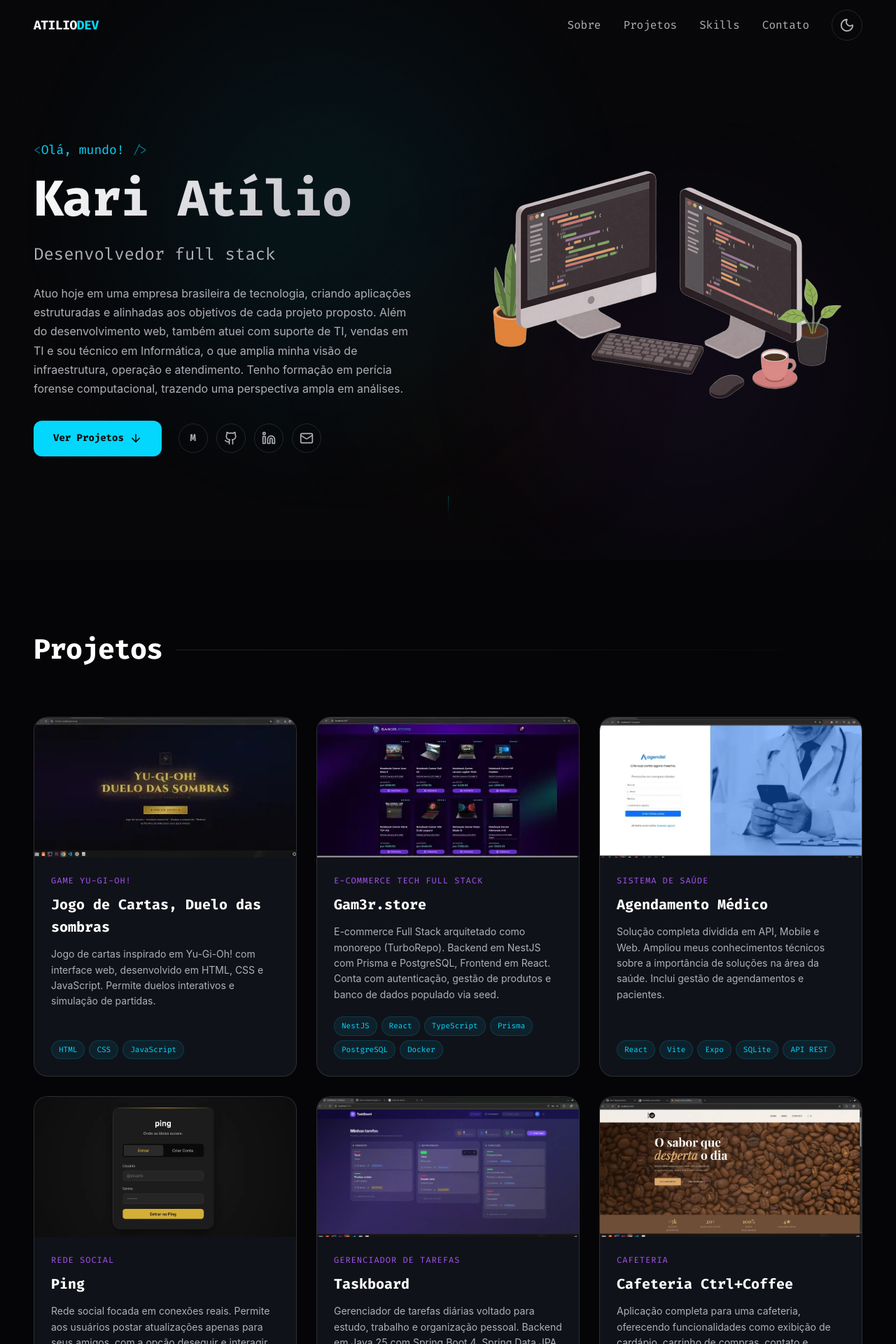
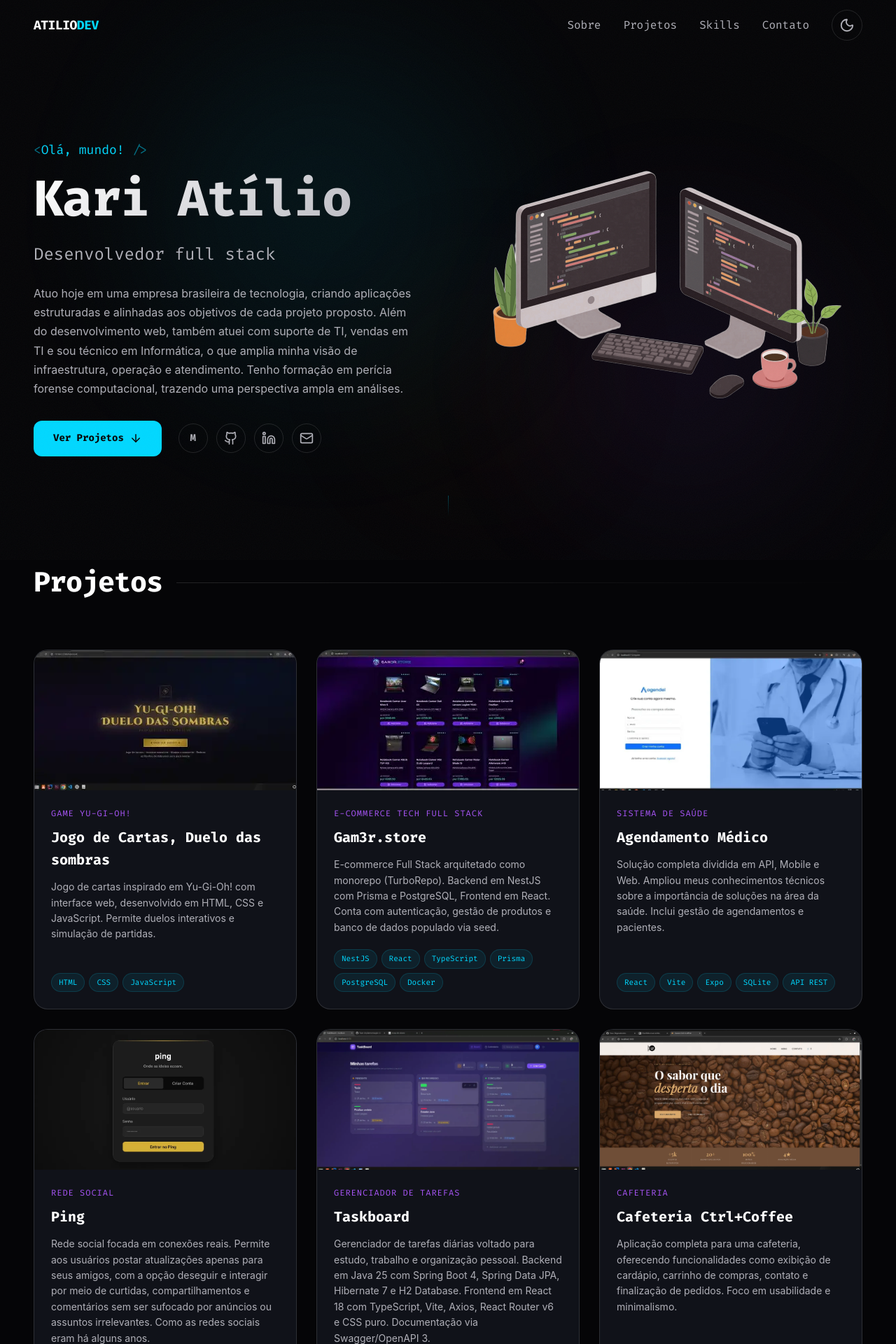
Before and after one commit to karimoreira/meu-portifolio, a React (Vite) app: page / in a window 1280 px wide. Shown: the top 1920 px of the page at 70% size. Built offline with nearby package versions, Linux system fonts and the light colour scheme.

Commit message:
feat: espaçamento

```diff
--- a/src/components/Projects/Projects.css
+++ b/src/components/Projects/Projects.css
@@ -1,5 +1,4 @@
 .projects {
-  padding: clamp(60px, 12vh, 120px) 0;
   background: var(--bg);
 }
 
```
